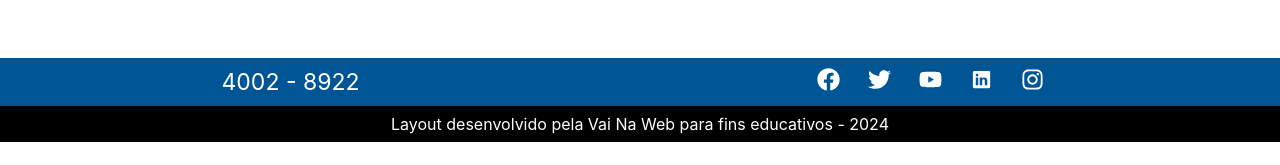
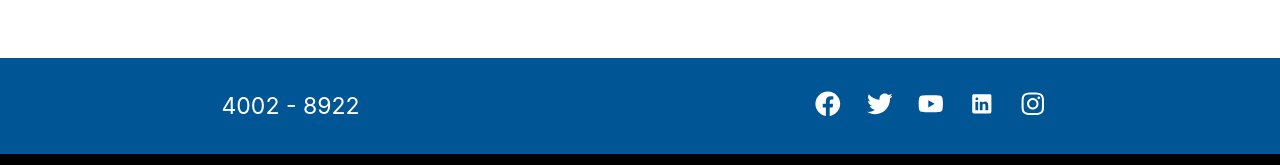
Before and after one commit to AlanFabricioBarbosa/livros-vai-na-web, a React (Vite) app: page / in a window 1280 px wide. Shown: the part 1038-1203 px from the top of the page. Before the commit the page ends 1180 px from the top, so only its background shows below. Built offline with nearby package versions, Linux system fonts and the light colour scheme.

Commit message:
:lipstick: Pequenos ajustes no estilo do footer

```diff
--- a/src/components/Footer/style.module.scss
+++ b/src/components/Footer/style.module.scss
@@ -10,7 +10,7 @@ footer {
     display: flex;
     justify-content: space-around;
     align-items: center;
-    height: 6vh;
+    height: 12vh;
 
     @media (max-width: 768px) {
       flex-direction: column;
@@ -50,7 +50,7 @@ footer {
 
       .icons-contact {
         color: $primary-color;
-        font-size: 1.8vw;
+        font-size: 2vw;
 
         @media (max-width: 768px) {
           font-size: 7vw;
@@ -69,7 +69,7 @@ footer {
     display: flex;
     align-items: center;
     justify-content: center;
-    height: 4.5vh;
+    height: 5vh;
 
     @media (max-width: 768px) {
       text-align: center;
```
